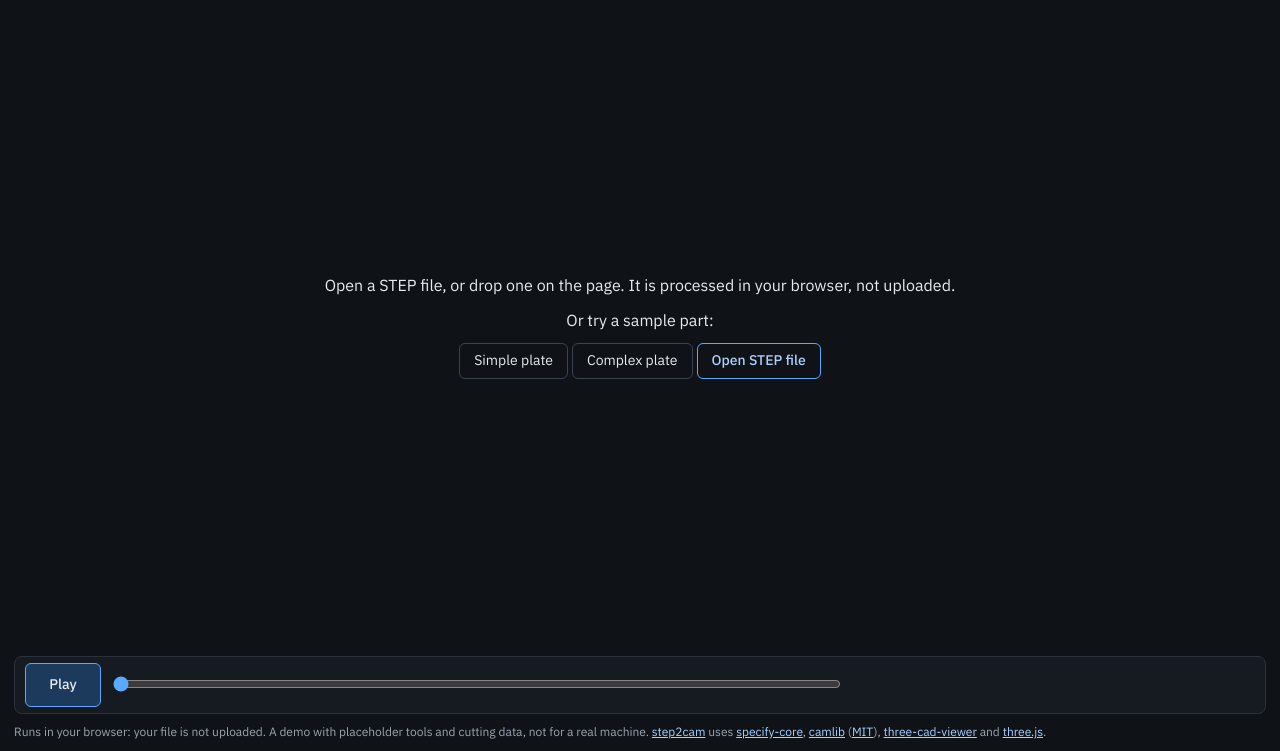
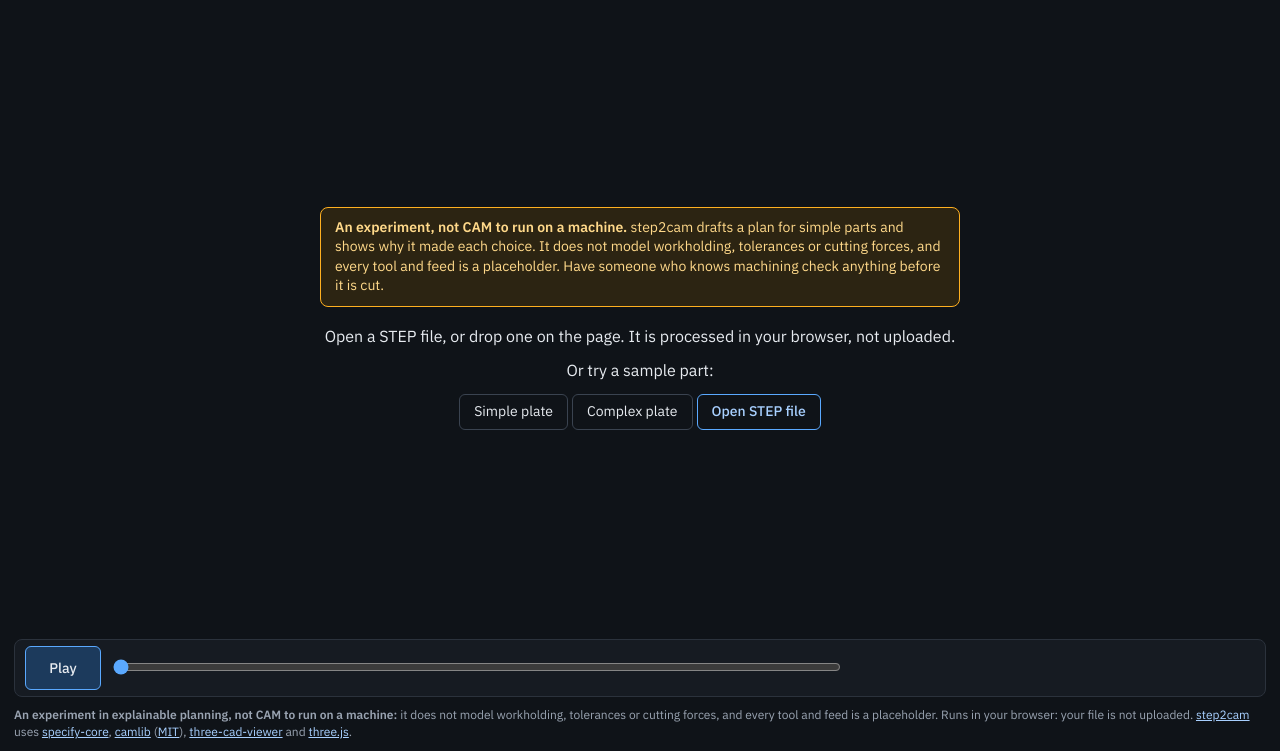
Before and after one commit to pzfreo/step2cam, a plain HTML site: page demo/index.html in a window 1280 px wide. Shown: the part 49-800 px from the top of the page. Drawn offline with nearby package versions, Linux system fonts and the light colour scheme; some packages are replaced by stand-ins of ours; a script that the page names is missing.

Commit message:
Say plainly what step2cam is and is not, in the README and on the site
A "Read this first" section opens the README: an experiment in explainable
process planning for simple parts, not CAM to trust on a machine. It lists
what it does not model (workholding and datums, tolerances and GD&T,
cutting physics, real cutting data, real parts), says the gouge check is not
a check that the part will be good, and asks for feedback on specific rules.

The site says the same, shortly: a notice on the start screen, the footer,
and "A draft to check, not a plan to run" at the head of the plan pane.

Co-Authored-By: Claude Opus 5.5 <noreply@anthropic.com>
Claude-Session: https://claude.ai/code/session_019sdZKvm8YkbMn35oY9bVyN

```diff
--- a/demo/app.js
+++ b/demo/app.js
@@ -893,7 +893,7 @@ async function buildPlan(m) {
   const head = (text) => host.insertAdjacentHTML("beforeend", `<h3>${escapeHtml(text)}</h3>`);
   const fact = (html) => host.insertAdjacentHTML("beforeend", `<p class="plan-fact">${html}</p>`);
   showPlanList();
-  host.insertAdjacentHTML("beforeend", `<p class="plan-fact plan-lead">What the planner decided, in the order it will be cut, and why. Every choice names the written rule it was made by. Open an operation to see its decisions; <b>Full view</b> shows the tools it considered and the rules themselves.</p>`);
+  host.insertAdjacentHTML("beforeend", `<p class="plan-fact plan-lead"><b>A draft to check, not a plan to run.</b> What the planner decided, in the order it would be cut, and why. Every choice names the written rule it was made by. Open an operation to see its decisions; <b>Full view</b> shows the tools it considered and the rules themselves.</p>`);
 
   head("Part");
   const material = plan.material || {};
--- a/demo/index.html
+++ b/demo/index.html
@@ -48,6 +48,7 @@
   <main class="panes">
     <div id="start" class="start">
       <div>
+        <p class="scope"><b>An experiment, not CAM to run on a machine.</b> step2cam drafts a plan for simple parts and shows why it made each choice. It does not model workholding, tolerances or cutting forces, and every tool and feed is a placeholder. Have someone who knows machining check anything before it is cut.</p>
         <p>Open a STEP file, or drop one on the page. It is processed in your browser, not uploaded.</p>
         <p>Or try a sample part:</p>
         <div class="views">
@@ -101,7 +102,7 @@
     <div id="status" class="status" aria-live="off"></div>
   </footer>
 
-  <p class="about">Runs in your browser: your file is not uploaded. A demo with placeholder tools and cutting data, not for a real machine. <a href="https://github.com/pzfreo/step2cam">step2cam</a> uses <a href="https://github.com/pzfreo/specify-core">specify-core</a>, <a href="https://github.com/stevecad/camlib">camlib</a> (<a href="licenses/camlib-LICENSE.txt">MIT</a>), <a href="https://github.com/bernhard-42/three-cad-viewer">three-cad-viewer</a> and <a href="https://threejs.org">three.js</a>.</p>
+  <p class="about"><b>An experiment in explainable planning, not CAM to run on a machine:</b> it does not model workholding, tolerances or cutting forces, and every tool and feed is a placeholder. Runs in your browser: your file is not uploaded. <a href="https://github.com/pzfreo/step2cam">step2cam</a> uses <a href="https://github.com/pzfreo/specify-core">specify-core</a>, <a href="https://github.com/stevecad/camlib">camlib</a> (<a href="licenses/camlib-LICENSE.txt">MIT</a>), <a href="https://github.com/bernhard-42/three-cad-viewer">three-cad-viewer</a> and <a href="https://threejs.org">three.js</a>.</p>
 
   <div id="busy" class="busy" hidden><div>Analysing and posting, in your browser…</div></div>
 </div>
--- a/demo/style.css
+++ b/demo/style.css
@@ -214,3 +214,4 @@ footer { flex: none; display: flex; align-items: center; gap: 12px; flex-wrap: w
   .panes { flex: none; height: 78vh; gap: 6px; }
   .pane-rail { padding: 6px 0; }
 }
+.start .scope { max-width: 640px; margin: 0 auto 18px; padding: 10px 14px; border: 1px solid var(--warn); border-radius: 8px; background: #2c2412; color: #ffd98a; font-size: 14px; text-align: left; }
```
Also changed, not shown: README.md.
